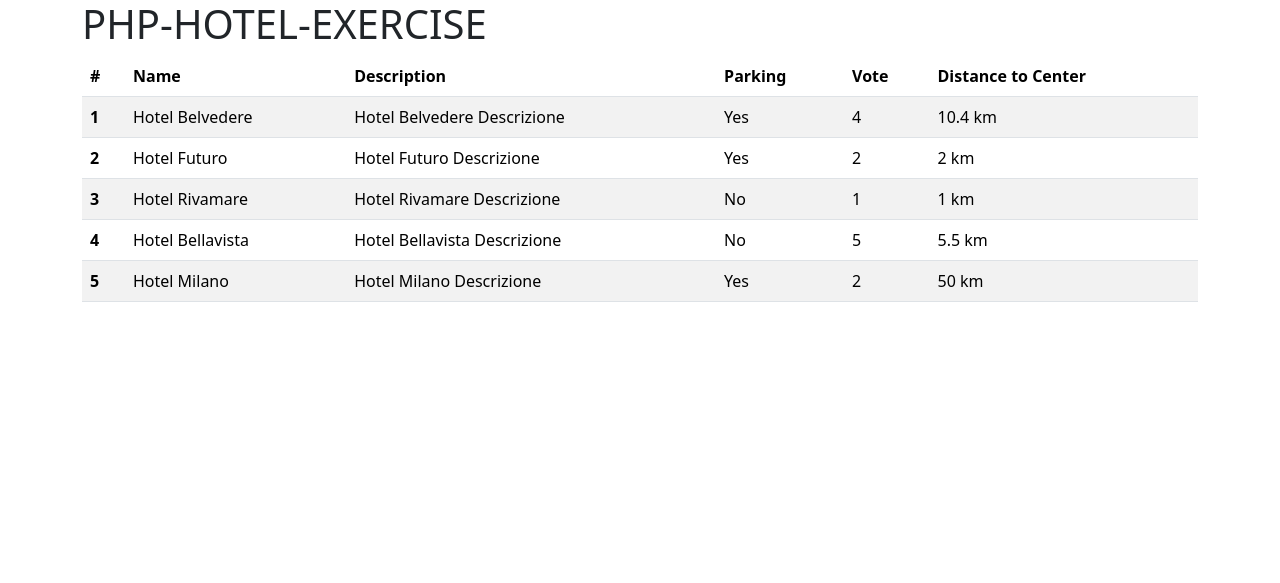
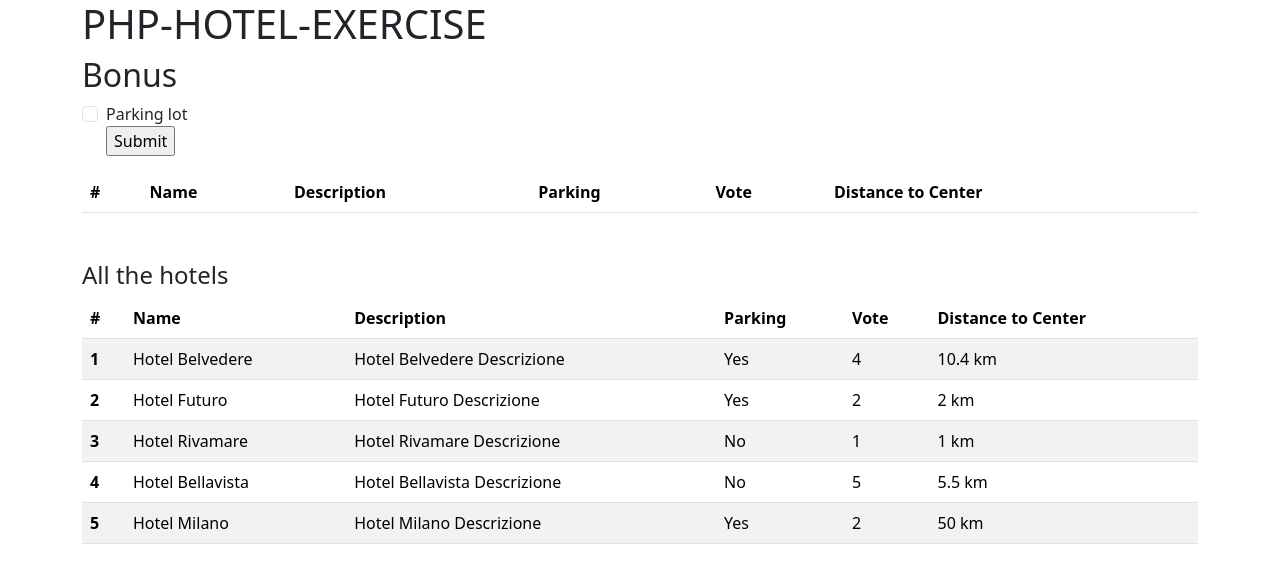
Before and after one commit to FrancescoCauzzi/php-hotel, a PHP site: page / in a window 1280 px wide. Shown: the top 583 px of the page. Run offline with PHP 8.4, Linux system fonts and the light colour scheme; lists and menus that the app fills with data are empty.

Commit message:
feat: bonus 1, done

```diff
--- a/index.php
+++ b/index.php
@@ -41,6 +41,42 @@
     ];
     $length = count($hotels);
 
+    // table top
+    $table_top = '<table class="table table-striped">';
+    $table_top .= '<thead>';
+    $table_top .= '<tr>';
+    $table_top .= '<th scope="col">#</th>';
+    $table_top .= '<th scope="col">Name</th>';
+    $table_top .= '<th scope="col">Description</th>';
+    $table_top .= '<th scope="col">Parking</th>';
+    $table_top .= '<th scope="col">Vote</th>';
+    $table_top .= '<th scope="col">Distance to Center</th>';
+    $table_top .= '</tr>';
+    $table_top .= '</thead>';
+    $table_top .= '<tbody>';
+
+    // table top
+    $table_top_without_park = '<table class="table table-striped">';
+    $table_top_without_park .= '<thead>';
+    $table_top_without_park .= '<tr>';
+    $table_top_without_park .= '<th scope="col">#</th>';
+    $table_top_without_park .= '<th scope="col">Name</th>';
+    $table_top_without_park .= '<th scope="col">Description</th>';
+    $table_top_without_park .= '<th scope="col">Vote</th>';
+    $table_top_without_park .= '<th scope="col">Distance to Center</th>';
+    $table_top_without_park .= '</tr>';
+    $table_top_without_park .= '</thead>';
+    $table_top_without_park .= '<tbody>';
+
+
+
+    // table bottom
+    $table_bottom = '</tbody>';
+    $table_bottom .= '</table>';
+    $table_bottom .= '</div>';
+
+
+
 ?>
 
 <!DOCTYPE html>
@@ -59,21 +95,56 @@
 
     <div class="container">
         <h1>PHP-HOTEL-EXERCISE</h1>
+        <section class='mb-5'>
+            <h2>Bonus</h2>
+            <!-- The action attribute of the form is set to htmlspecialchars($_SERVER["PHP_SELF"]), which is a security measure to prevent XSS attacks. This ensures that the form data is submitted to the same PHP script that generated the form. -->
+            <form class="mb-3 form-check" method='get' action="<?php echo htmlspecialchars($_SERVER["PHP_SELF"]);?>">
+                <input type="checkbox" class="form-check-input" id="has-hotel" name='has_hotel[]'>
+                <label class="form-check-label" for="exampleCheck1">Parking lot</label>
+                <br>
+                <input type="submit" name="submit" value="Submit">
+            </form>
+            <?php
+
+                echo $table_top;
+                foreach ($hotels as $index => $hotel){
+                    if(isset($_GET['has_hotel']) && $hotel['parking'] == true ){
+                        echo '<tr>';
+                        echo '<th scope="row"> '  . $index + 1 . '</th>';
+                        echo '<td>' . $hotel['name'] . '</td>';
+                        echo '<td>' . $hotel['description'] . '</td>';
+                        echo '<td>' . ($hotel['parking'] ? 'Yes' : 'No') . '</td>';
+                        echo '<td>' . $hotel['vote'] . '</td>';
+                        echo '<td>' . $hotel['distance_to_center'] . ' km</td>';
+                        echo '</tr>';
+                    }else{
+                        echo '';
+                    }
+                }
+                echo $table_bottom;
+
+
+
+            ?>
+
+
+
+
+
+
+        </section>
+
+
+        <!-- prima parte dell'esrcizio -->
+        <section>
+
+
+            <div class="container">
+                <h4 class="">All the hotels</h4>
                 <?php
                 // echo '<div class="container">';
-        echo '<table class="table table-striped">';
-        echo '<thead>';
-        echo '<tr>';
-        echo '<th scope="col">#</th>';
-        echo '<th scope="col">Name</th>';
-        echo '<th scope="col">Description</th>';
-        echo '<th scope="col">Parking</th>';
-        echo '<th scope="col">Vote</th>';
-        echo '<th scope="col">Distance to Center</th>';
-        echo '</tr>';
-        echo '</thead>';
-        echo '<tbody>';
 
+                echo $table_top;
                 foreach ($hotels as $index => $hotel) {
                     echo '<tr>';
                     echo '<th scope="row">' . $index + 1 . '</th>';
@@ -84,11 +155,12 @@
                     echo '<td>' . $hotel['distance_to_center'] . ' km</td>';
                     echo '</tr>';
                 }
+                echo $table_bottom;
 
-        echo '</tbody>';
-        echo '</table>';
-        echo '</div>';
+
                 ?>
+            </div>
+        </section>
 
 
 
```
Lines whose indentation alone changed are shown as unchanged.
